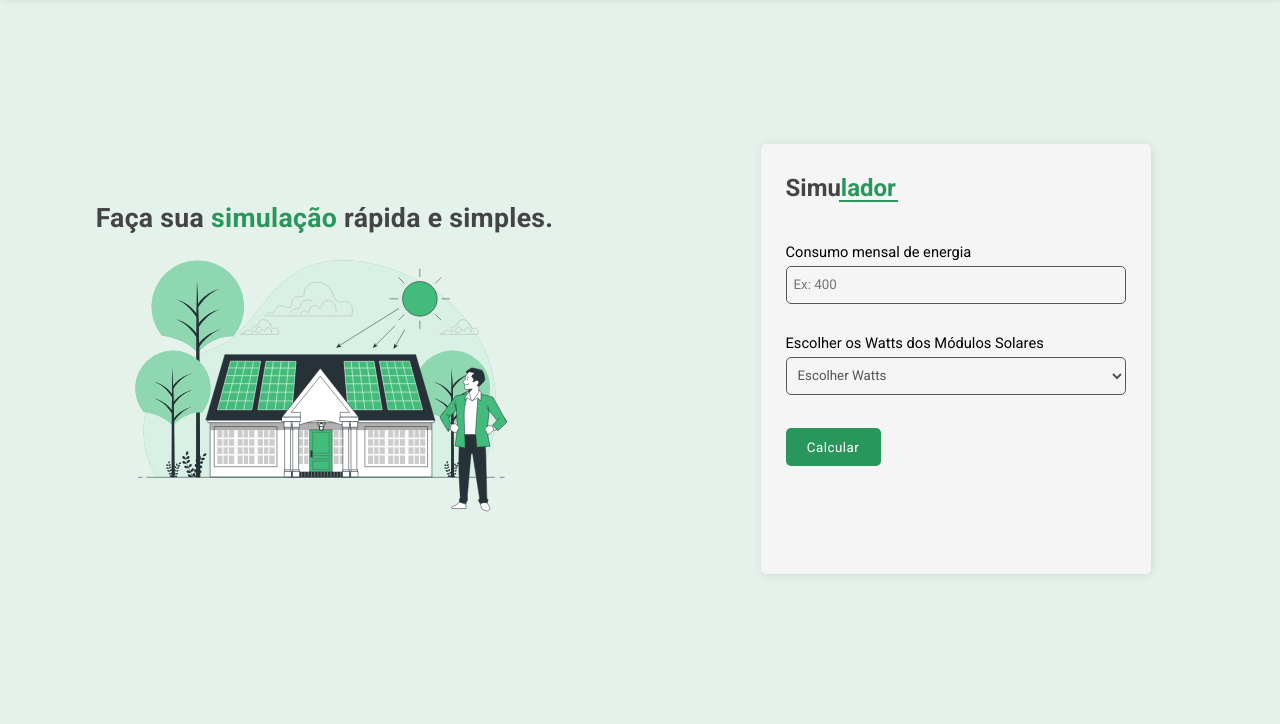
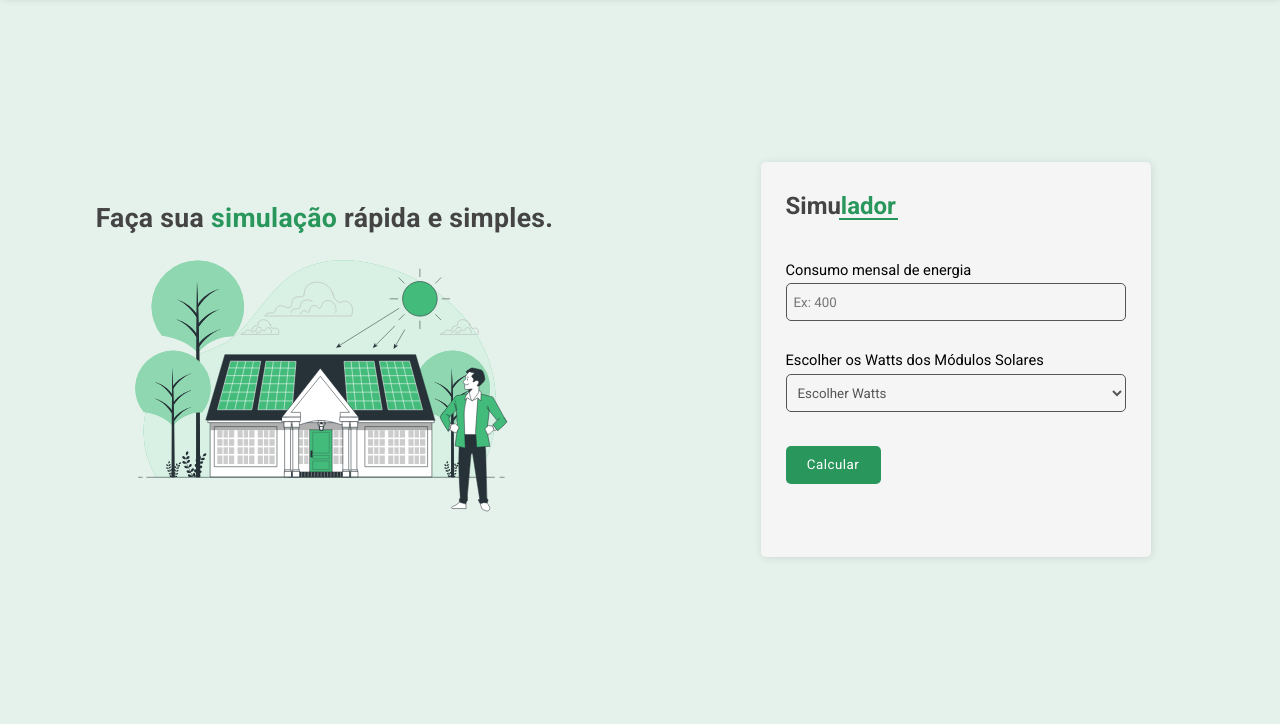
Before and after one commit to pedrosouz6/nep-engenharia, a plain HTML site: page simulador.html in a window 1280 px wide. Shown: the part 76-800 px from the top of the page. Drawn offline with Linux system fonts and the light colour scheme.

Commit message:
simulator

```diff
--- a/simulador.css
+++ b/simulador.css
@@ -160,7 +160,8 @@ main {
 #simulador section #right form {
     margin: 0 auto;
     max-width: 390px;
-    height: 430px;
+    min-height: 395px;
+    max-height: 430px;
     padding: 30px 25px;
 
     background-color: rgb(245, 245, 245);
```
